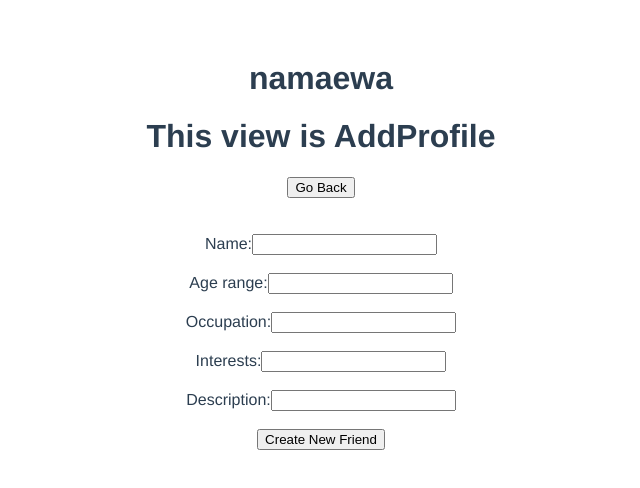
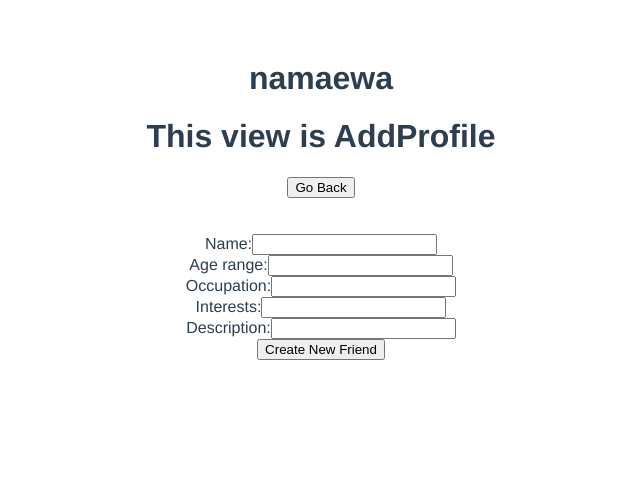
Before and after one commit to tlightk/clay-solo-mvp, a Vue app: page / in a window 1280 px wide. Both pictures are taken after a click on the button "Add New Profile". Shown: the top 488 px of the page, without its empty margins (319-959 px from the left). Built offline with nearby package versions, Linux system fonts and the light colour scheme.

Commit message:
updated addProfile component to add profiles to the database

```diff
--- a/src/components/AddProfile.vue
+++ b/src/components/AddProfile.vue
@@ -4,31 +4,99 @@
     <input
       type="button"
       id="goBackButton"
-      v-on:click="$emit('go-home')"
+      v-on:click="
+        $emit('go-home');
+        resetAddProfile();
+      "
       value="Go Back"
     />
     <div id="insertInfoBox">
-      <br><br>
-      <form>
-        <label for="name">Name:</label>
-        <input type="text" id="nameInput" name="name"><br><br>
-        <label for="age">Age range:</label>
-        <input type="text" id="ageInput" name="age"><br><br>
-        <label for="occupation">Occupation:</label>
-        <input type="text" id="occupationInput" name="occupation"><br><br>
-        <label for="interests">Interests:</label>
-        <input type="text" id="interestsinput" name="interests"><br><br>
-        <label for="description">Description:</label>
-        <input type="text" id="descriptionInput" name="description"><br><br>
-        <input type="submit" value="Create New Friend" />
-      </form>
+      <br /><br />
+      <div v-if="!submitted">
+        <div>
+          <label for="name">Name:</label>
+          <input
+            type="text"
+            id="nameInput"
+            name="name"
+            v-model="profile.name"
+          />
+        </div>
+        <div>
+          <label for="age">Age range:</label>
+          <input type="text" id="ageInput" name="age" />
+        </div>
+        <div>
+          <label for="occupation">Occupation:</label>
+          <input type="text" id="occupationInput" name="occupation" />
+        </div>
+        <div>
+          <label for="interests">Interests:</label>
+          <input type="text" id="interestsinput" name="interests" />
+        </div>
+        <div>
+          <label for="description">Description:</label>
+          <input type="text" id="descriptionInput" name="description" />
+        </div>
+        <button v-on:click="saveProfile">Create New Friend</button>
+      </div>
+
+      <div v-else>
+        <h4>Created a new friend!</h4>
+      </div>
     </div>
   </div>
 </template>
 
 <script>
+import http from "../http-common";
+
 export default {
   name: "AddProfile",
+  data() {
+    return {
+      profile: {
+        id: 0,
+        name: "",
+        age: "",
+        occupation: "",
+        interests: "",
+        description: "",
+      },
+      submitted: false,
+    };
+  },
+  methods: {
+    saveProfile() {
+      if (this.name === "") {
+        alert("Name input is required!");
+        preventDefault();
+      } else {
+        const data = {
+          name: this.profile.name,
+          age: this.profile.age,
+          occupation: this.profile.occupation,
+          interests: this.profile.interests,
+          description: this.profile.description,
+        };
+
+        http
+          .post("/profile", data)
+          .then((response) => {
+            this.profile.id = response.data.id;
+            console.log(response.data);
+          })
+          .catch((err) => {
+            console.log(e);
+          });
+        this.submitted = true;
+      }
+    },
+    resetAddProfile() {
+      this.submitted = false;
+      this.profile = {};
+    },
+  },
 };
 </script>
 
```
